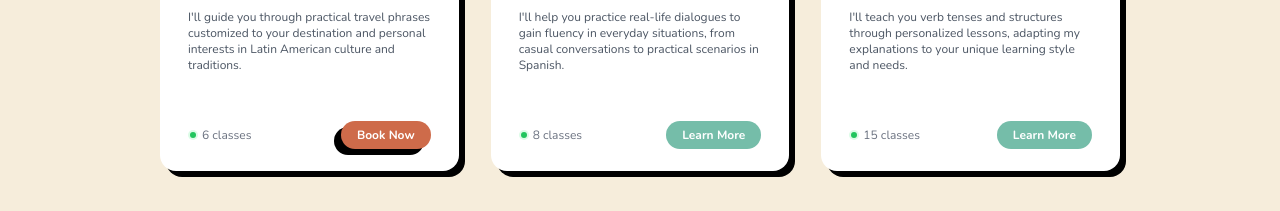
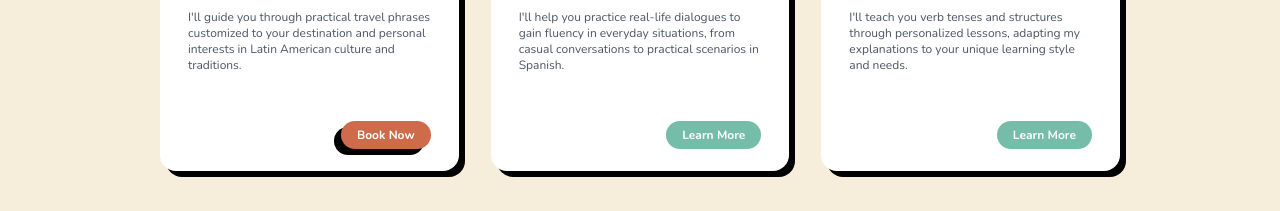
Before and after one commit to RenatoLagos/FerRealSpanish, an Astro site: page / in a window 1280 px wide. Shown: the part 2847-3058 px from the top of the page. Built offline with nearby package versions, Linux system fonts and the light colour scheme; Astro itself is replaced by a stand-in of ours; a web font is replaced by a local one.

Commit message:
Refactor PopularPrograms component to streamline layout and enhance button alignment. Removed class details for a cleaner design and adjusted button positioning for improved user interaction.

```diff
--- a/src/components/PopularPrograms.astro
+++ b/src/components/PopularPrograms.astro
@@ -39,13 +39,7 @@ import Button from '../components/ui/button.astro';
                     <div class="px-3.5 pt-4 pb-2 flex flex-col flex-grow">
                         <h3 class="text-base font-bold mb-3">Travel Spanish</h3>
                         <p class="text-gray-600 text-xs mb-4 flex-grow">I'll guide you through practical travel phrases customized to your destination and personal interests in Latin American culture and traditions.</p>
-                        <div class="flex justify-between items-center mt-auto">
-                            <div class="flex items-center">
-                                <span class="bg-green-100 rounded-full w-2.5 h-2.5 flex items-center justify-center mr-1">
-                                    <span class="bg-green-500 rounded-full w-1.5 h-1.5"></span>
-                                </span>
-                                <span class="text-xs text-gray-500">6 classes</span>
-                            </div>
+                        <div class="flex justify-end items-center mt-auto">
                             <Button
                                 href="/schedule-class"
                                 variant="primary"
@@ -68,13 +62,7 @@ import Button from '../components/ui/button.astro';
                     <div class="px-3.5 pt-4 pb-2 flex flex-col flex-grow">
                         <h3 class="text-base font-bold mb-3">Conversational Spanish</h3>
                         <p class="text-gray-600 text-xs mb-4 flex-grow">I'll help you practice real-life dialogues to gain fluency in everyday situations, from casual conversations to practical scenarios in Spanish.</p>
-                        <div class="flex justify-between items-center mt-auto">
-                            <div class="flex items-center">
-                                <span class="bg-green-100 rounded-full w-2.5 h-2.5 flex items-center justify-center mr-1">
-                                    <span class="bg-green-500 rounded-full w-1.5 h-1.5"></span>
-                                </span>
-                                <span class="text-xs text-gray-500">8 classes</span>
-                            </div>
+                        <div class="flex justify-end items-center mt-auto">
                             <Button
                             href="/about"
                             variant="secondary"
@@ -96,13 +84,7 @@ import Button from '../components/ui/button.astro';
                     <div class="px-3.5 pt-4 pb-2 flex flex-col flex-grow">
                         <h3 class="text-base font-bold mb-3">Grammar Spanish</h3>
                         <p class="text-gray-600 text-xs mb-4 flex-grow">I'll teach you verb tenses and structures through personalized lessons, adapting my explanations to your unique learning style and needs.</p>
-                        <div class="flex justify-between items-center mt-auto">
-                            <div class="flex items-center">
-                                <span class="bg-green-100 rounded-full w-2.5 h-2.5 flex items-center justify-center mr-1">
-                                    <span class="bg-green-500 rounded-full w-1.5 h-1.5"></span>
-                                </span>
-                                <span class="text-xs text-gray-500">15 classes</span>
-                            </div>
+                        <div class="flex justify-end items-center mt-auto">
                             <Button
                             href="/about"
                             variant="secondary"
```
